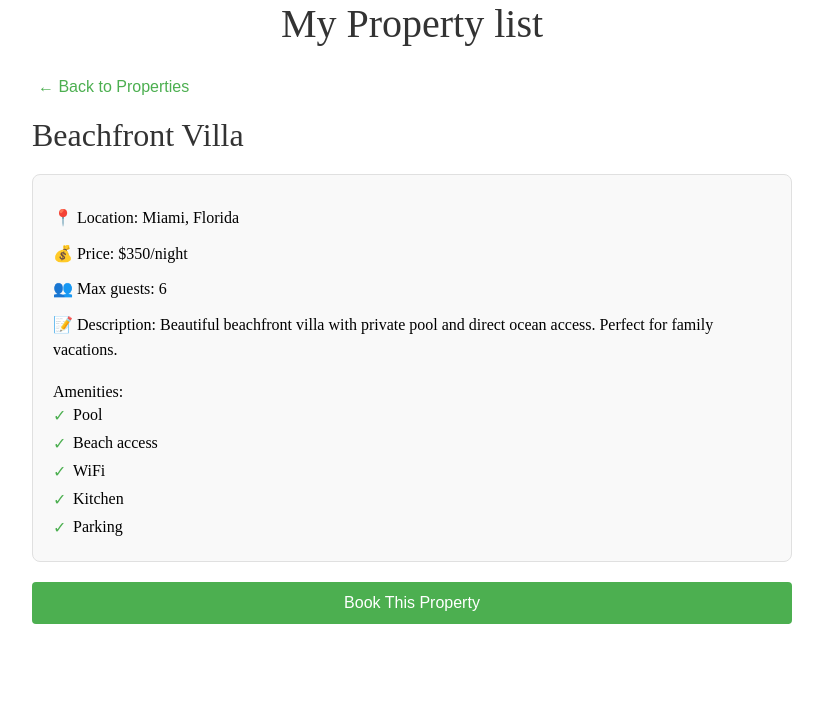
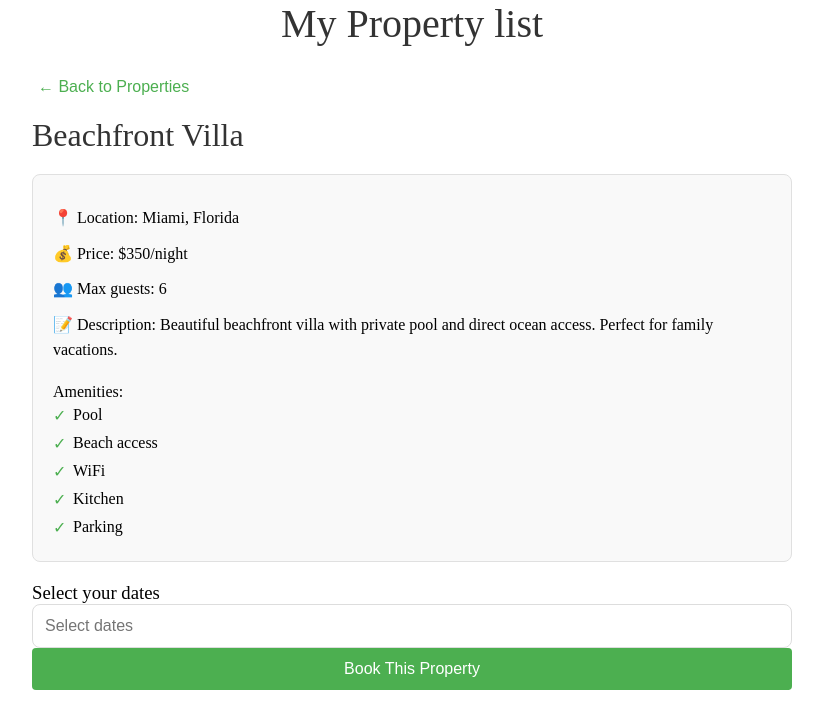
Before and after one commit to Kat10-4/property-booking-app, a Vue app: page /propertyItem/1 in a window 1280 px wide. Shown: the top 728 px of the page, without its empty margins (228-1051 px from the left). Built offline with nearby package versions, Linux system fonts and the light colour scheme.

Commit message:
added DatePicker

```diff
--- a/eslint.config.js
+++ b/eslint.config.js
@@ -17,6 +17,7 @@ export default defineConfig([
     languageOptions: {
       globals: {
         ...globals.browser,
+        ...globals.node,
       },
     },
   },
--- a/package.json
+++ b/package.json
@@ -13,6 +13,8 @@
     "format": "prettier --write --experimental-cli src/"
   },
   "dependencies": {
+    "axios": "^1.13.6",
+    "flatpickr": "^4.6.13",
     "pinia": "^3.0.4",
     "vue": "^3.5.29",
     "vue-router": "^5.0.3"
--- /dev/null
+++ b/src/components/DatePicker.vue
@@ -0,0 +1,38 @@
+<script setup>
+import { onMounted } from 'vue'
+import flatpickr from 'flatpickr'
+import 'flatpickr/dist/flatpickr.css'
+
+// const props = defineProps({
+//   disabledDates:{
+//     type:Array
+//   },
+//    datesSelected:{
+
+//    }
+// })
+
+onMounted(() => {
+  flatpickr('#datepicker', {})
+})
+</script>
+
+<template>
+  <input id="datepicker" type="text" placeholder="Select dates" class="date-input" />
+</template>
+
+<style scoped>
+.date-input {
+  width: 100%;
+  padding: 12px;
+  border: 1px solid #ddd;
+  border-radius: 8px;
+  font-size: 16px;
+  cursor: pointer;
+}
+
+.date-input:focus {
+  outline: none;
+  border-color: #4caf50;
+}
+</style>
--- a/src/views/PropertyItem.vue
+++ b/src/views/PropertyItem.vue
@@ -2,6 +2,7 @@
 import { onMounted } from 'vue'
 import { useRoute, useRouter } from 'vue-router'
 import { usePropertiesStore } from '../stores/store'
+import DatePicker from '@/components/DatePicker.vue'
 
 const route = useRoute()
 const router = useRouter()
@@ -52,7 +53,14 @@ const goToReservation = () => {
         </div>
       </div>
 
-      <button @click="goToReservation" class="book-btn">Book This Property</button>
+      <!-- Date Range Picker -->
+      <div class="date-picker-section">
+        <h3>Select your dates</h3>
+        <div class="date-input-wrapper">
+          <DatePicker :disabledDates="bookedDates" @dates-selected="handleDates" />
+        </div>
+        <button @click="goToReservation" class="book-btn">Book This Property</button>
+      </div>
     </div>
   </div>
 </template>
```
Also changed, not shown: 2 other files (tests, documents, lock files or other folders).
